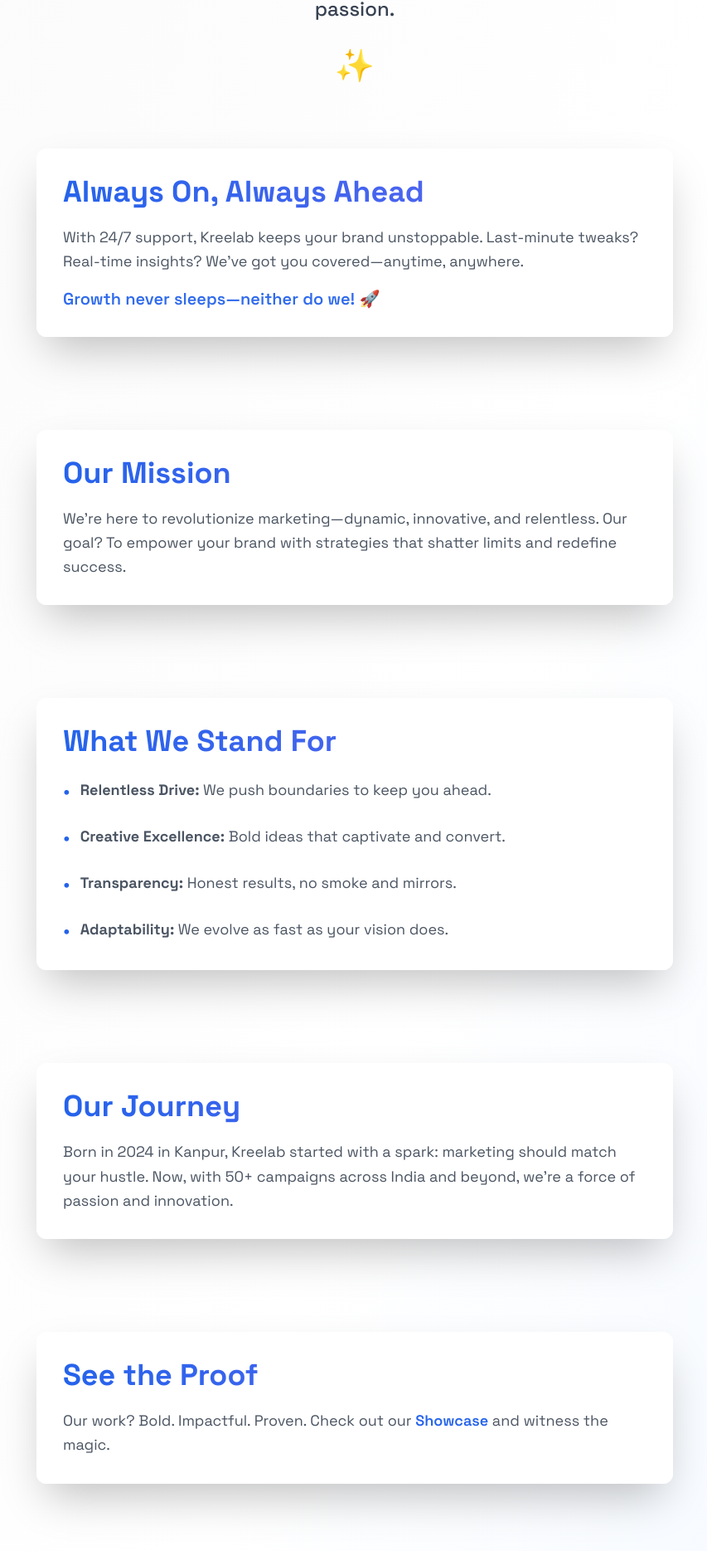
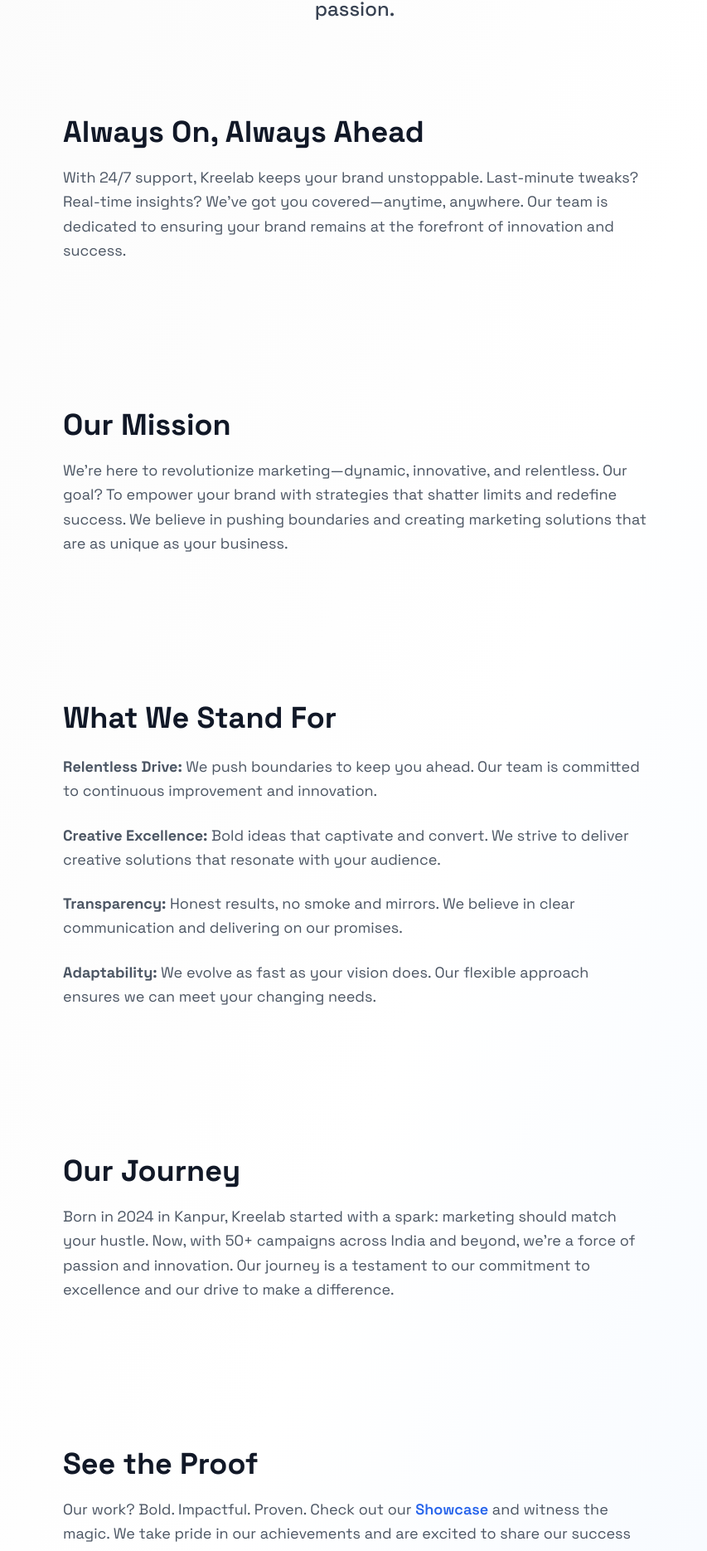
Before and after one commit to Tukesh1/kreelab, a Next.js app: page /about in a window 1280 px wide. Shown: the part 437-2306 px from the top of the page at 83% size, without its empty margins (212-1065 px from the left). Built offline with nearby package versions, Linux system fonts and the light colour scheme.

Commit message:
about us edited

```diff
--- a/app/about/page.tsx
+++ b/app/about/page.tsx
@@ -1,217 +1,139 @@
-"use client";import ShowcaseNavbar from "@/components/navbar";
+"use client";
+import ShowcaseNavbar from "@/components/navbar";
 import Link from "next/link";
-import { motion } from "framer-motion"; // For animations
 
 const Showcase = () => {
-  // Animation variants
-  const fadeInUp = {
-    hidden: { opacity: 0, y: 30 },
-    visible: { opacity: 1, y: 0, transition: { duration: 0.8, ease: "easeOut" } },
-  };
-
-  const staggerChildren = {
-    hidden: { opacity: 0 },
-    visible: { opacity: 1, transition: { staggerChildren: 0.2 } },
-  };
-
   return (
-    <div className="relative min-h-screen bg-gradient-to-br from-[#fafafa] via-white to-blue-50 overflow-hidden">
-      {/* Background Grid with Gradient Overlay */}
-      <div
-        className="
-          absolute inset-0 -z-10 h-full w-full
-          bg-[linear-gradient(to_right,#8080800a_1px,transparent_1px),linear-gradient(to_bottom,#8080800a_1px,transparent_1px)]
-          bg-[size:24px_24px] opacity-80"
-      />
-      {/* Subtle Floating Particles */}
-      <div className="absolute inset-0 -z-5 pointer-events-none">
-        <div className="w-2 h-2 bg-blue-400 rounded-full absolute top-20 left-1/4 animate-float" />
-        <div className="w-3 h-3 bg-blue-600 rounded-full absolute bottom-40 right-1/3 animate-float delay-1000" />
-      </div>
-
+    <div className="min-h-screen bg-gradient-to-br from-[#fafafa] via-white to-blue-50">
       <ShowcaseNavbar />
 
       {/* Main Section */}
-      <section className="relative px-6 py-24 md:py-32 xl:w-4/5 2xl:w-[70%] mx-auto">
+      <section className="px-6 py-24 md:py-32 xl:w-4/5 2xl:w-[70%] mx-auto">
         <div className="container mx-auto max-w-6xl">
           {/* Headline */}
-          <motion.div
-            initial="hidden"
-            animate="visible"
-            variants={fadeInUp}
-            className="text-center mb-20"
-          >
+          <div className="text-center mb-20">
             <h1 className="text-5xl md:text-7xl font-extrabold text-gray-900 tracking-tight bg-clip-text text-transparent bg-gradient-to-r from-blue-600 to-indigo-500">
               Kreelab: <span>Marketing That Never Sleeps!</span>
             </h1>
             <p className="mt-6 text-xl md:text-2xl text-gray-700 max-w-3xl mx-auto leading-relaxed font-medium">
               Your business runs 24/7, and so do we. We’re your unstoppable partner, igniting growth with bold creativity and relentless passion.
             </p>
-            <motion.span
-              animate={{ scale: [1, 1.2, 1], rotate: [0, 10, 0] }}
-              transition={{ repeat: Infinity, duration: 2 }}
-              className="block mt-8 text-4xl text-blue-500"
-            >
-              ✨
-            </motion.span>
-          </motion.div>
+          </div>
 
           {/* Main Content */}
-          <motion.div variants={staggerChildren} initial="hidden" animate="visible" className="space-y-28">
+          <div className="space-y-28">
             {/* Who We Are */}
-            <motion.div
-              variants={fadeInUp}
-              className="max-w-3xl mx-auto bg-white/90 backdrop-blur-md p-8 rounded-xl shadow-2xl hover:shadow-[0_10px_30px_rgba(37,99,235,0.3)] transition-all duration-500"
-            >
-              <h2 className="text-4xl font-bold text-gray-900 mb-5 bg-gradient-to-r from-blue-600 to-indigo-500 bg-clip-text text-transparent">
+            <div className="max-w-3xl mx-auto p-8">
+              <h2 className="text-4xl font-bold text-gray-900 mb-5">
                 Always On, Always Ahead
               </h2>
               <p className="mt-4 text-gray-600 leading-relaxed text-lg">
-                With 24/7 support, Kreelab keeps your brand unstoppable. Last-minute tweaks? Real-time insights? We’ve got you covered—anytime, anywhere.
+                With 24/7 support, Kreelab keeps your brand unstoppable. Last-minute tweaks? Real-time insights? We’ve got you covered—anytime, anywhere. Our team is dedicated to ensuring your brand remains at the forefront of innovation and success.
               </p>
-              <span className="block mt-4 text-blue-600 font-semibold text-xl animate-pulse">
-                Growth never sleeps—neither do we! 🚀
-              </span>
-            </motion.div>
+            </div>
 
             {/* Our Mission */}
-            <motion.div
-              variants={fadeInUp}
-              className="max-w-3xl mx-auto bg-white/90 backdrop-blur-md p-8 rounded-xl shadow-2xl hover:shadow-[0_10px_30px_rgba(37,99,235,0.3)] transition-all duration-500"
-            >
-              <h2 className="text-4xl font-bold text-gray-900 mb-5 bg-gradient-to-r from-blue-600 to-indigo-500 bg-clip-text text-transparent">
+            <div className="max-w-3xl mx-auto p-8">
+              <h2 className="text-4xl font-bold text-gray-900 mb-5">
                 Our Mission
               </h2>
               <p className="mt-4 text-gray-600 leading-relaxed text-lg">
-                We’re here to revolutionize marketing—dynamic, innovative, and relentless. Our goal? To empower your brand with strategies that shatter limits and redefine success.
+                We’re here to revolutionize marketing—dynamic, innovative, and relentless. Our goal? To empower your brand with strategies that shatter limits and redefine success. We believe in pushing boundaries and creating marketing solutions that are as unique as your business.
               </p>
-            </motion.div>
+            </div>
 
             {/* Our Values */}
-            <motion.div
-              variants={fadeInUp}
-              className="max-w-3xl mx-auto bg-white/90 backdrop-blur-md p-8 rounded-xl shadow-2xl hover:shadow-[0_10px_30px_rgba(37,99,235,0.3)] transition-all duration-500"
-            >
-              <h2 className="text-4xl font-bold text-gray-900 mb-6 bg-gradient-to-r from-blue-600 to-indigo-500 bg-clip-text text-transparent">
+            <div className="max-w-3xl mx-auto p-8">
+              <h2 className="text-4xl font-bold text-gray-900 mb-6">
                 What We Stand For
               </h2>
               <ul className="space-y-6 text-gray-600 leading-relaxed text-lg">
-                {[
-                  { title: "Relentless Drive", desc: "We push boundaries to keep you ahead." },
-                  { title: "Creative Excellence", desc: "Bold ideas that captivate and convert." },
-                  { title: "Transparency", desc: "Honest results, no smoke and mirrors." },
-                  { title: "Adaptability", desc: "We evolve as fast as your vision does." },
-                ].map((value, index) => (
-                  <motion.li
-                    key={index}
-                    whileHover={{ x: 10, color: "#2563eb" }}
-                    className="flex items-start group cursor-default"
-                  >
-                    <span className="text-blue-600 mr-3 text-2xl transition-transform group-hover:scale-125">•</span>
-                    <span>
-                      <strong>{value.title}:</strong> {value.desc}
-                    </span>
-                  </motion.li>
-                ))}
+                <li>
+                  <strong>Relentless Drive:</strong> We push boundaries to keep you ahead. Our team is committed to continuous improvement and innovation.
+                </li>
+                <li>
+                  <strong>Creative Excellence:</strong> Bold ideas that captivate and convert. We strive to deliver creative solutions that resonate with your audience.
+                </li>
+                <li>
+                  <strong>Transparency:</strong> Honest results, no smoke and mirrors. We believe in clear communication and delivering on our promises.
+                </li>
+                <li>
+                  <strong>Adaptability:</strong> We evolve as fast as your vision does. Our flexible approach ensures we can meet your changing needs.
+                </li>
               </ul>
-            </motion.div>
+            </div>
 
             {/* Our Journey */}
-            <motion.div
-              variants={fadeInUp}
-              className="max-w-3xl mx-auto bg-white/90 backdrop-blur-md p-8 rounded-xl shadow-2xl hover:shadow-[0_10px_30px_rgba(37,99,235,0.3)] transition-all duration-500"
-            >
-              <h2 className="text-4xl font-bold text-gray-900 mb-5 bg-gradient-to-r from-blue-600 to-indigo-500 bg-clip-text text-transparent">
+            <div className="max-w-3xl mx-auto p-8">
+              <h2 className="text-4xl font-bold text-gray-900 mb-5">
                 Our Journey
               </h2>
               <p className="mt-4 text-gray-600 leading-relaxed text-lg">
-                Born in 2024 in Kanpur, Kreelab started with a spark: marketing should match your hustle. Now, with 50+ campaigns across India and beyond, we’re a force of passion and innovation.
+                Born in 2024 in Kanpur, Kreelab started with a spark: marketing should match your hustle. Now, with 50+ campaigns across India and beyond, we’re a force of passion and innovation. Our journey is a testament to our commitment to excellence and our drive to make a difference.
               </p>
-            </motion.div>
+            </div>
 
             {/* See the Proof */}
-            <motion.div
-              variants={fadeInUp}
-              className="max-w-3xl mx-auto bg-white/90 backdrop-blur-md p-8 rounded-xl shadow-2xl hover:shadow-[0_10px_30px_rgba(37,99,235,0.3)] transition-all duration-500"
-            >
-              <h2 className="text-4xl font-bold text-gray-900 mb-5 bg-gradient-to-r from-blue-600 to-indigo-500 bg-clip-text text-transparent">
+            <div className="max-w-3xl mx-auto p-8">
+              <h2 className="text-4xl font-bold text-gray-900 mb-5">
                 See the Proof
               </h2>
               <p className="mt-4 text-gray-600 leading-relaxed text-lg">
                 Our work? Bold. Impactful. Proven. Check out our{" "}
-                <a href="/showcase" className="text-blue-600 hover:text-indigo-500 font-semibold transition-colors duration-300">
+                <a href="/showcase" className="text-blue-600 hover:text-indigo-500 font-semibold">
                   Showcase
                 </a>{" "}
-                and witness the magic.
+                and witness the magic. We take pride in our achievements and are excited to share our success stories with you.
               </p>
-            </motion.div>
-          </motion.div>
+            </div>
+          </div>
 
           {/* Founders Section */}
-          <motion.div
-            initial="hidden"
-            whileInView="visible"
-            viewport={{ once: true }}
-            variants={fadeInUp}
-            className="mt-24 text-center"
-          >
-            <h2 className="text-5xl font-bold text-gray-900 mb-12 relative bg-gradient-to-r from-blue-600 to-indigo-500 bg-clip-text text-transparent">
+          <div className="mt-24 text-center">
+            <h2 className="text-5xl font-bold text-gray-900 mb-12">
               Meet the Founders
-              <span className="absolute left-1/2 transform -translate-x-1/2 bottom-[-15px] w-24 h-2 bg-gradient-to-r from-blue-600 to-indigo-500 rounded-full"></span>
             </h2>
             <div className="grid md:grid-cols-2 gap-16 max-w-5xl mx-auto">
               {[
                 {
                   name: "Rishabh Rathore",
-                  role: "Co-Founder & Creative Director",
+                  role: "Founder",
                   desc: "A storyteller with a strategic edge, Rishabh crafts campaigns that leave a mark.",
                   img: "/images/founder.png",
                 },
                 {
                   name: "Piyush Chhabra",
-                  role: "Co-Founder & Operations Lead",
+                  role: "Co-Founder",
                   desc: "Piyush powers Kreelab with precision and unstoppable energy.",
                   img: "/images/founder.png",
                 },
               ].map((founder, index) => (
-                <motion.div
-                  key={index}
-                  whileHover={{ scale: 1.08, rotate: 1 }}
-                  className="relative bg-white/90 backdrop-blur-md p-8 rounded-xl shadow-2xl hover:shadow-[0_15px_40px_rgba(37,99,235,0.4)] transition-all duration-500 overflow-hidden"
-                >
-                  {/* Gradient Overlay on Hover */}
-                  <div className="absolute inset-0 bg-gradient-to-t from-blue-500/10 to-transparent opacity-0 group-hover:opacity-100 transition-opacity duration-500" />
+                <div key={index} className="p-8">
                   <img
                     src={founder.img}
                     alt={`${founder.name}, ${founder.role}`}
-                    className="w-44 h-44 rounded-full mx-auto mb-6 object-cover border-4 border-blue-200 hover:border-blue-600 transition-all duration-300"
+                    className="w-44 h-44 rounded-full mx-auto mb-6 object-cover border-4 border-blue-200"
                   />
                   <h3 className="text-3xl font-semibold text-gray-900">{founder.name}</h3>
                   <p className="text-sm text-gray-500 italic mt-1">{founder.role}</p>
                   <p className="mt-4 text-gray-600 leading-relaxed text-lg">{founder.desc}</p>
-                </motion.div>
+                </div>
               ))}
             </div>
-          </motion.div>
+          </div>
 
           {/* Call to Action */}
-          <motion.div
-            initial="hidden"
-            whileInView="visible"
-            viewport={{ once: true }}
-            variants={fadeInUp}
-            className="mt-24 text-center"
-          >
+          <div className="mt-24 text-center">
             <p className="text-2xl text-gray-700 mb-8 max-w-2xl mx-auto font-medium">
               Ready to unleash 24/7 marketing magic for your brand?
             </p>
             <Link
               href="/meeting"
-              className="inline-block py-4 px-12 md:text-xl bg-gradient-to-r from-blue-600 to-indigo-500 text-white rounded-full shadow-lg hover:shadow-[0_10px_20px_rgba(37,99,235,0.5)] hover:scale-105 transition-all duration-300 font-semibold"
+              className="inline-block py-4 px-12 md:text-xl bg-gradient-to-r from-blue-600 to-indigo-500 text-white rounded-full shadow-lg font-semibold"
             >
               Contact Now
             </Link>
-          </motion.div>
+          </div>
         </div>
       </section>
 
@@ -219,68 +141,40 @@
       <footer className="bg-gradient-to-t from-blue-50 to-white py-16 px-6 md:px-12 border-t border-gray-200">
         <div className="container mx-auto max-w-7xl grid grid-cols-1 md:grid-cols-3 gap-12">
           {/* Brand Section */}
-          <motion.div
-            initial="hidden"
-            whileInView="visible"
-            viewport={{ once: true }}
-            variants={fadeInUp}
-            className="space-y-6"
-          >
+          <div className="space-y-6">
             <h1 className="text-4xl font-bold tracking-tight bg-gradient-to-r from-blue-600 to-indigo-500 bg-clip-text text-transparent">
               Kreelab
             </h1>
             <p className="text-gray-600 max-w-xs text-lg">Marketing That Never Sleeps!</p>
             <div className="flex space-x-6">
-              <motion.a
-                whileHover={{ scale: 1.2, rotate: 10 }}
-                href="#"
-                aria-label="Facebook"
-                className="text-gray-500 hover:text-blue-600 transition-colors"
-              >
+              <a href="#" aria-label="Facebook" className="text-gray-500 hover:text-blue-600">
                 <svg className="w-6 h-6" fill="currentColor" viewBox="0 0 24 24">
                   <path d="M9 8h-3v4h3v12h5v-12h3.642l.358-4h-4v-1.667c0-.955.192-1.333 1.115-1.333h2.885v-5h-3.808c-3.596 0-5.192 1.583-5.192 4.615v3.385z" />
                 </svg>
-              </motion.a>
-              <motion.a
-                whileHover={{ scale: 1.2, rotate: -10 }}
-                href="#"
-                aria-label="Twitter"
-                className="text-gray-500 hover:text-blue-400 transition-colors"
-              >
+              </a>
+              <a href="#" aria-label="Twitter" className="text-gray-500 hover:text-blue-400">
                 <svg className="w-6 h-6" fill="currentColor" viewBox="0 0 24 24">
                   <path d="M23 3a10.9 10.9 0 01-3.14 1.53 4.48 4.48 0 00-7.86 3v1A10.66 10.66 0 013 4s-4 9 5 13a11.64 11.64 0 01-7 2c9 5 20 0 20-11.5a4.5 4.5 0 00-.08-.83A7.72 7.72 0 0023 3z" />
                 </svg>
-              </motion.a>
+              </a>
             </div>
-          </motion.div>
+          </div>
 
           {/* Contact Section */}
-          <motion.div
-            initial="hidden"
-            whileInView="visible"
-            viewport={{ once: true }}
-            variants={fadeInUp}
-            className="space-y-6"
-          >
+          <div className="space-y-6">
             <h3 className="text-xl font-semibold text-gray-900">Contact Us</h3>
             <ul className="space-y-3 text-gray-600 text-lg">
               <li>+91 9369938791</li>
               <li>
-                <a href="mailto:contact@kreelab.com" className="hover:text-blue-600 transition-colors">
+                <a href="mailto:contact@kreelab.com" className="hover:text-blue-600">
                   contact@kreelab.com
                 </a>
               </li>
             </ul>
-          </motion.div>
+          </div>
 
           {/* Address Section */}
-          <motion.div
-            initial="hidden"
-            whileInView="visible"
-            viewport={{ once: true }}
-            variants={fadeInUp}
-            className="space-y-6"
-          >
+          <div className="space-y-6">
             <h3 className="text-xl font-semibold text-gray-900">Our Address</h3>
             <p className="text-gray-600 leading-relaxed text-lg">
               124/57 A, D Block<br />
@@ -288,18 +182,18 @@
               Kanpur, Uttar Pradesh- 208006<br />
               India
             </p>
-          </motion.div>
+          </div>
         </div>
 
         {/* Bottom Bar */}
         <div className="container mx-auto max-w-7xl mt-12 pt-8 border-t border-gray-200 flex flex-col md:flex-row justify-between items-center text-gray-500 text-sm">
           <p>© {new Date().getFullYear()} Kreelab. All Rights Reserved.</p>
           <div className="mt-4 md:mt-0 space-x-6">
-            <Link href="/privacy-policy" className="text-blue-600 hover:text-indigo-500 transition-colors">
+            <Link href="/privacy-policy" className="text-blue-600 hover:text-indigo-500">
               Privacy Policy
             </Link>
             <span>|</span>
-            <Link href="/terms-of-service" className="text-blue-600 hover:text-indigo-500 transition-colors">
+            <Link href="/terms-of-service" className="text-blue-600 hover:text-indigo-500">
               Terms of Service
             </Link>
           </div>
```
